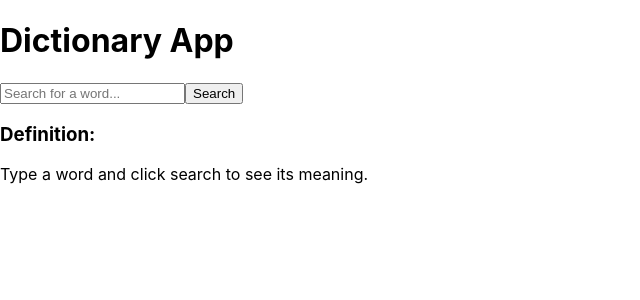
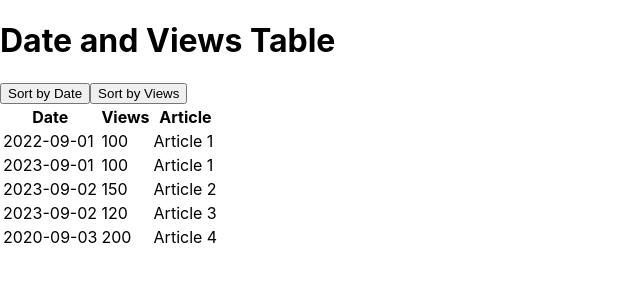
Before and after one commit to Chaitu328/react-app-INTV3, a React (Create React App) app: page / in a window 1280 px wide. Shown: the top 300 px of the page, without its empty margins (0-640 px from the left). Built offline with nearby package versions, Linux system fonts and the light colour scheme.

Commit message:
xtable commits are done

```diff
--- a/src/App.js
+++ b/src/App.js
@@ -1,10 +1,12 @@
-import Dictionary from "./components/Xdictionary";
+// import Dictionary from "./components/Xdictionary";
+import Table from "./components/XTable";
 
 function App() {
   return (
-      <div>
-        <Dictionary/>
-      </div>
+    <div>
+      {/* <Dictionary/> */}
+      <Table />
+    </div>
   );
 }
 
--- /dev/null
+++ b/src/components/XTable.jsx
@@ -0,0 +1,53 @@
+import React, { useState } from "react";
+
+function Table() {
+    const [data, setData] = useState([
+        { date: "2022-09-01", views: 100, article: "Article 1" },
+        { date: "2023-09-01", views: 100, article: "Article 1" },
+        { date: "2023-09-02", views: 150, article: "Article 2" },
+        { date: "2023-09-02", views: 120, article: "Article 3" },
+        { date: "2020-09-03", views: 200, article: "Article 4" },
+    ]);
+
+    // Sort by Date
+    const sortByDate = () => {
+        const sortedData = [...data].sort((a, b) => new Date(a.date) - new Date(b.date));
+        setData(sortedData);
+    };
+
+    // Sort by Views
+    const sortByViews = () => {
+        const sortedData = [...data].sort((a, b) => a.views - b.views);
+        setData(sortedData);
+    };
+
+    return (
+        <>
+            <h1>Date and Views Table</h1>
+            <div>
+                <button onClick={sortByDate}>Sort by Date</button>
+                <button onClick={sortByViews}>Sort by Views</button>
+            </div>
+            <table>
+                <thead>
+                    <tr>
+                        <th>Date</th>
+                        <th>Views</th>
+                        <th>Article</th>
+                    </tr>
+                </thead>
+                <tbody>
+                    {data.map((item, index) => (
+                        <tr key={index}>
+                            <td>{item.date}</td>
+                            <td>{item.views}</td>
+                            <td>{item.article}</td>
+                        </tr>
+                    ))}
+                </tbody>
+            </table>
+        </>
+    );
+}
+
+export default Table;
```
